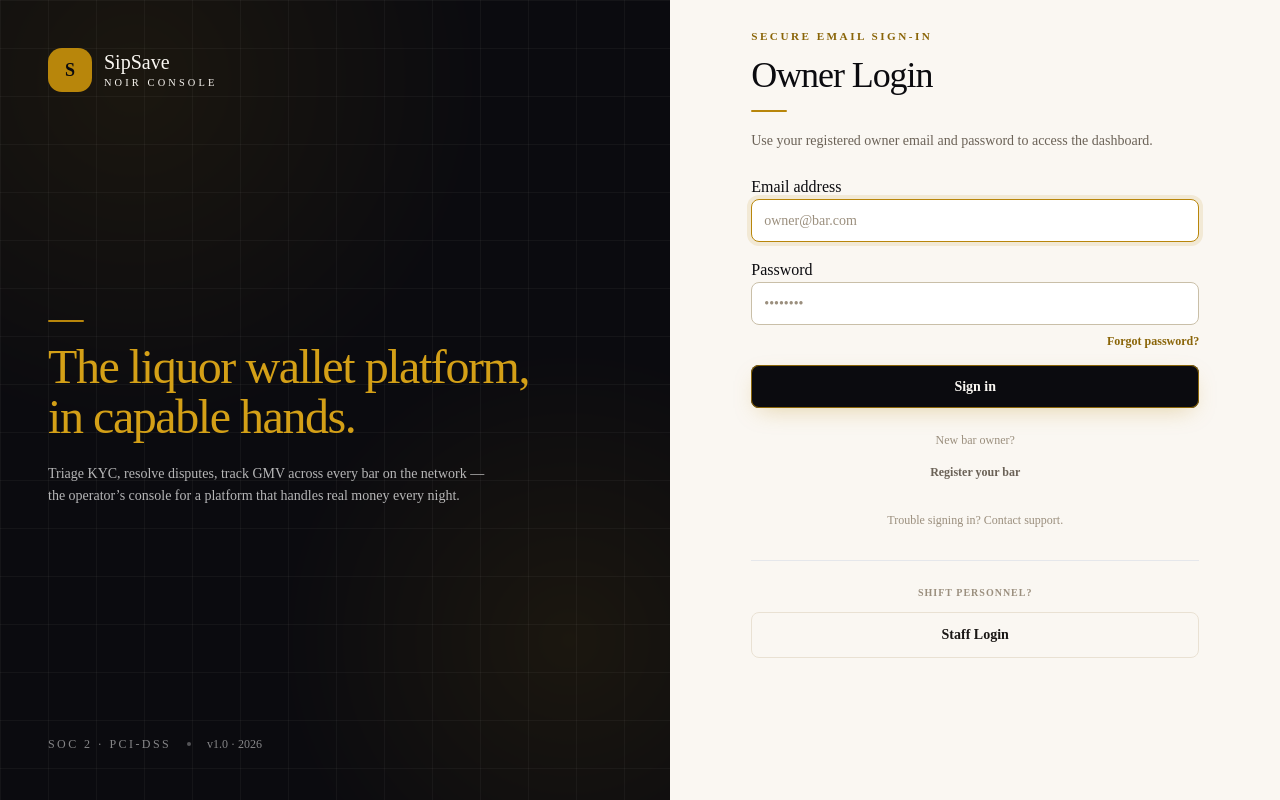
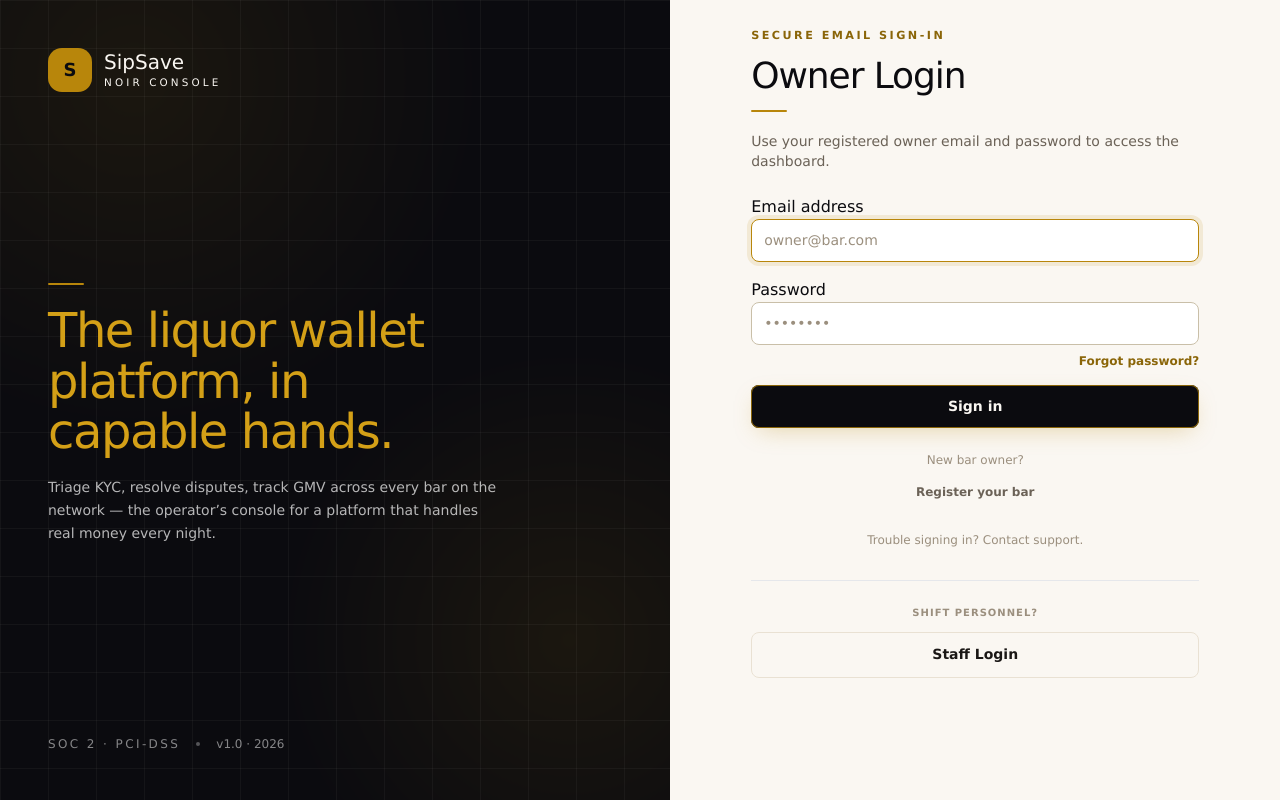
Before and after one commit to tbs-sunilc/BarOwner, a Next.js app: page /login in a window 1280 px wide. Built offline with nearby package versions, Linux system fonts and the light colour scheme; no server answers.

Commit message:
change font for bar owner system

```diff
--- a/src/app/(dashboard)/dashboard/page.tsx
+++ b/src/app/(dashboard)/dashboard/page.tsx
@@ -251,12 +251,12 @@ export default function DashboardPage() {
         <head>
           <title>Bar QR Codes - SipSave</title>
           <style>
-            body { font-family: 'Segoe UI', Tahoma, Geneva, Verdana, sans-serif; color: #1e1e26; }
+            body { font-family: Verdana, Geneva, sans-serif; color: #1e1e26; }
             .header { text-align: center; margin-bottom: 40px; padding: 20px; border-bottom: 2px solid #f3f4f6; }
             .grid { display: grid; grid-template-columns: repeat(2, 1fr); gap: 40px; padding: 20px; }
             .card { border: 2px dashed #e5e7eb; border-radius: 16px; padding: 30px; text-align: center; page-break-inside: avoid; }
             .table-name { font-size: 24px; font-weight: bold; margin: 16px 0 8px; color: #1e1b4b; }
-            .token { font-family: monospace; font-size: 10px; color: #6b7280; word-break: break-all; }
+            .token { font-family: Verdana, Geneva, sans-serif; font-size: 10px; color: #6b7280; word-break: break-all; }
             .instructions { font-size: 14px; color: #6b7280; margin-top: 10px; }
             @media print {
               @page { margin: 20mm; }
--- a/src/app/globals.css
+++ b/src/app/globals.css
@@ -31,9 +31,9 @@
   --color-info: #2f4f7a;
   --color-info-tint: #e0e8f2;
 
-  --font-display: var(--font-geist-sans), "Segoe UI", sans-serif;
-  --font-sans: var(--font-geist-sans), "Segoe UI", sans-serif;
-  --font-mono: var(--font-geist-mono), "SFMono-Regular", Consolas, monospace;
+  --font-display: "Verdana", Geneva, sans-serif;
+  --font-sans: "Verdana", Geneva, sans-serif;
+  --font-mono: "Verdana", Geneva, sans-serif;
 
   --radius-sm: 0.25rem;
   --radius-md: 0.5rem;
@@ -73,7 +73,7 @@ body {
 
 h1, h2, h3, h4 {
   font-family: var(--font-display);
-  font-width:500;
+  font-weight: 500;
   letter-spacing: -0.03em;
   color: var(--color-text);
 }
--- a/src/app/layout.tsx
+++ b/src/app/layout.tsx
@@ -1,17 +1,5 @@
 import type { Metadata } from "next";
-import localFont from "next/font/local";
 import "./globals.css";
-
-const geistSans = localFont({
-  src: "./fonts/GeistVF.woff",
-  variable: "--font-geist-sans",
-  weight: "100 900",
-});
-const geistMono = localFont({
-  src: "./fonts/GeistMonoVF.woff",
-  variable: "--font-geist-mono",
-  weight: "100 900",
-});
 
 export const metadata: Metadata = {
   title: "SipSave Bar Owner",
@@ -25,11 +13,7 @@ export default function RootLayout({
 }>) {
   return (
     <html lang="en">
-      <body
-        className={`${geistSans.variable} ${geistMono.variable} antialiased`}
-      >
-        {children}
-      </body>
+      <body className="antialiased">{children}</body>
     </html>
   );
 }
```
